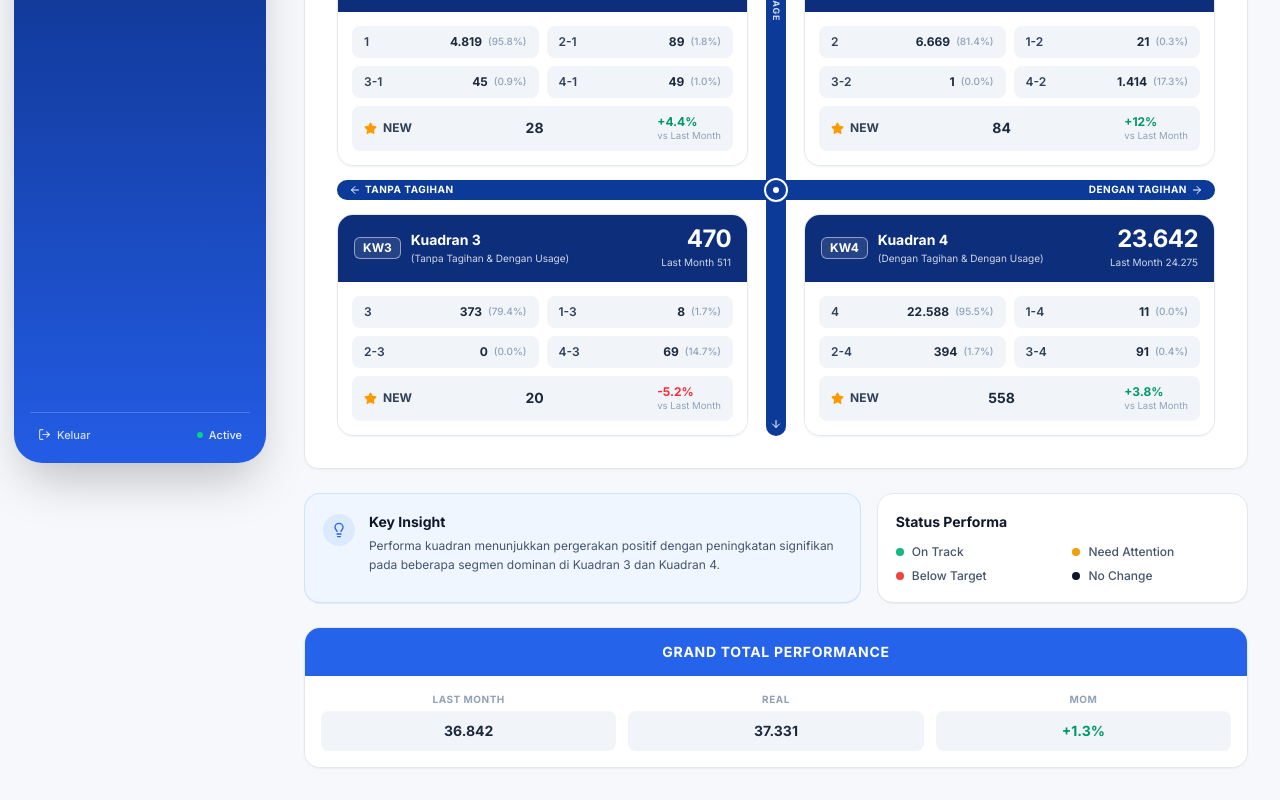
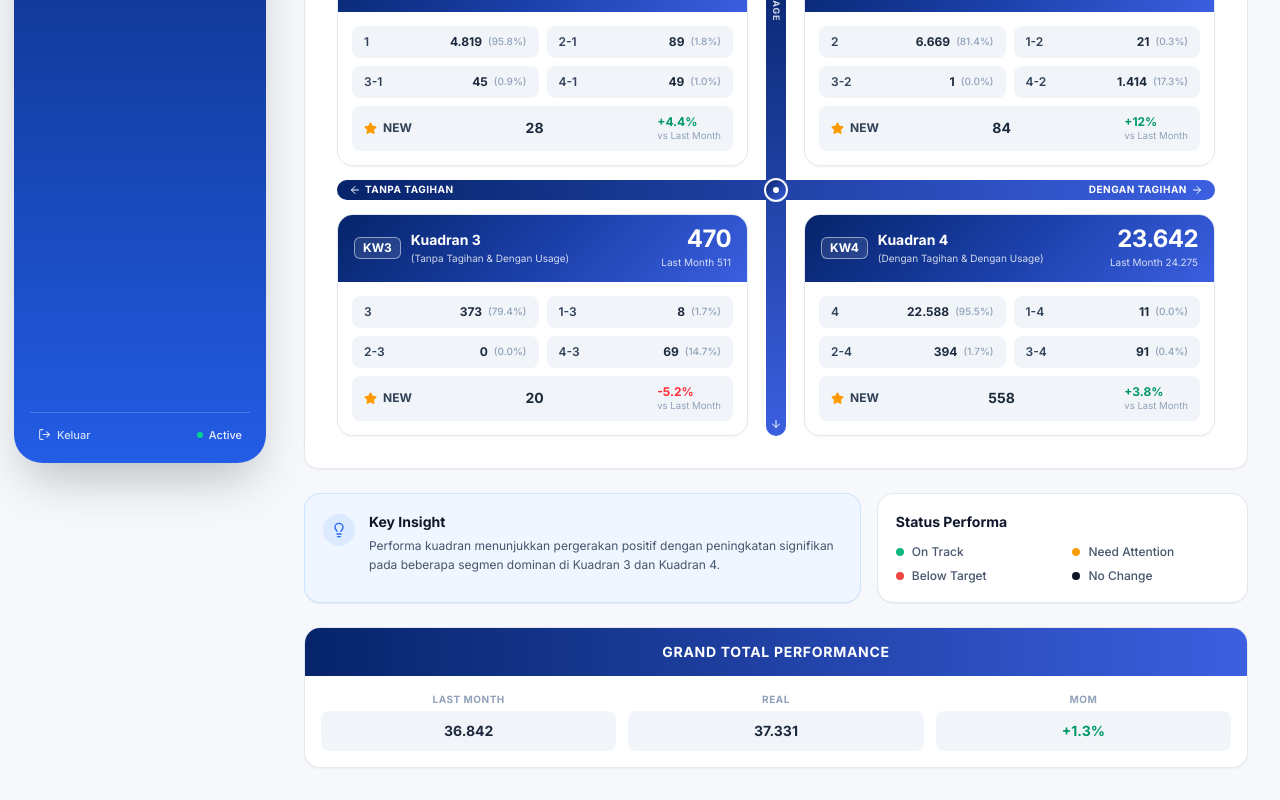
Before and after one commit to sanafaksa/telkom-dashboard, a React (Vite) app in the folder telkom/: page /kuadran/moving in a window 1280 px wide. Shown: the part 323-1123 px from the top of the page. Built offline with nearby package versions, Linux system fonts and the light colour scheme.

Commit message:
changecolorkuadran

```diff
--- a/telkom/src/components/Quadrant.jsx
+++ b/telkom/src/components/Quadrant.jsx
@@ -7,7 +7,10 @@ export function QuadrantCard({d}) {
   return (
     <article className="rounded-2xl overflow-hidden border border-slate-200 bg-white shadow-xs">
       {/* Dark Navy / Royal Blue Card Header */}
-      <div className="flex items-center justify-between gap-3 px-4 py-3 text-white bg-[#0D2E7A]">
+      <div
+        className="flex items-center justify-between gap-3 px-4 py-3 text-white"
+        style={{ background: 'linear-gradient(135deg, #06246A 0%, #1a3fa8 50%, #3B5FE0 100%)' }}
+      >
         <div className="flex items-center gap-2.5 min-w-0">
           <span className="border border-white/50 bg-white/10 rounded-md px-2 py-0.5 text-xs font-bold shrink-0">
             {d.code}
@@ -113,7 +116,8 @@ export function QuadrantGrid({items}) {
 
         {/* Vertical Axis Line */}
         <div
-          className="hidden md:block absolute inset-y-0 left-1/2 -translate-x-1/2 w-5 rounded-full bg-[#0B3A99] pointer-events-none"
+          className="hidden md:block absolute inset-y-0 left-1/2 -translate-x-1/2 w-5 rounded-full pointer-events-none"
+          style={{ background: 'linear-gradient(180deg, #06246A 0%, #3B5FE0 100%)' }}
           aria-hidden
         >
           <ArrowUp size={12} className="text-white mx-auto mt-1.5" />
@@ -125,7 +129,8 @@ export function QuadrantGrid({items}) {
 
         {/* Horizontal Axis Line */}
         <div
-          className="hidden md:flex absolute inset-x-0 top-1/2 -translate-y-1/2 h-5 rounded-full bg-[#0B3A99] text-white text-[10px] font-bold items-center justify-between px-3 pointer-events-none"
+          className="hidden md:flex absolute inset-x-0 top-1/2 -translate-y-1/2 h-5 rounded-full text-white text-[10px] font-bold items-center justify-between px-3 pointer-events-none"
+          style={{ background: 'linear-gradient(90deg, #06246A 0%, #3B5FE0 100%)' }}
           aria-hidden
         >
           <span className="flex items-center gap-1 tracking-wider">
@@ -134,7 +139,10 @@ export function QuadrantGrid({items}) {
           </span>
 
           {/* Center Hub */}
-          <span className="absolute left-1/2 top-1/2 -translate-x-1/2 -translate-y-1/2 size-6 rounded-full bg-[#0B3A99] border-2 border-white grid place-items-center">
+          <span
+            className="absolute left-1/2 top-1/2 -translate-x-1/2 -translate-y-1/2 size-6 rounded-full border-2 border-white grid place-items-center"
+            style={{ background: 'linear-gradient(135deg, #06246A 0%, #3B5FE0 100%)' }}
+          >
             <i className="size-1.5 bg-white rounded-full" />
           </span>
 
@@ -152,7 +160,10 @@ export function GrandTotalCard({t}) {
   return (
     <section className="rounded-2xl overflow-hidden mt-6 border border-slate-200 shadow-xs bg-white">
       {/* Solid Blue Header Banner */}
-      <h2 className="text-center font-bold text-white py-3.5 bg-[#2563EB] text-xs sm:text-sm tracking-wider">
+      <h2
+        className="text-center font-bold text-white py-3.5 text-xs sm:text-sm tracking-wider"
+        style={{ background: 'linear-gradient(90deg, #06246A 0%, #3B5FE0 100%)' }}
+      >
         GRAND TOTAL PERFORMANCE
       </h2>
 
```
Also changed, not shown: telkom/src/components/Layout.jsx (indentation only).
